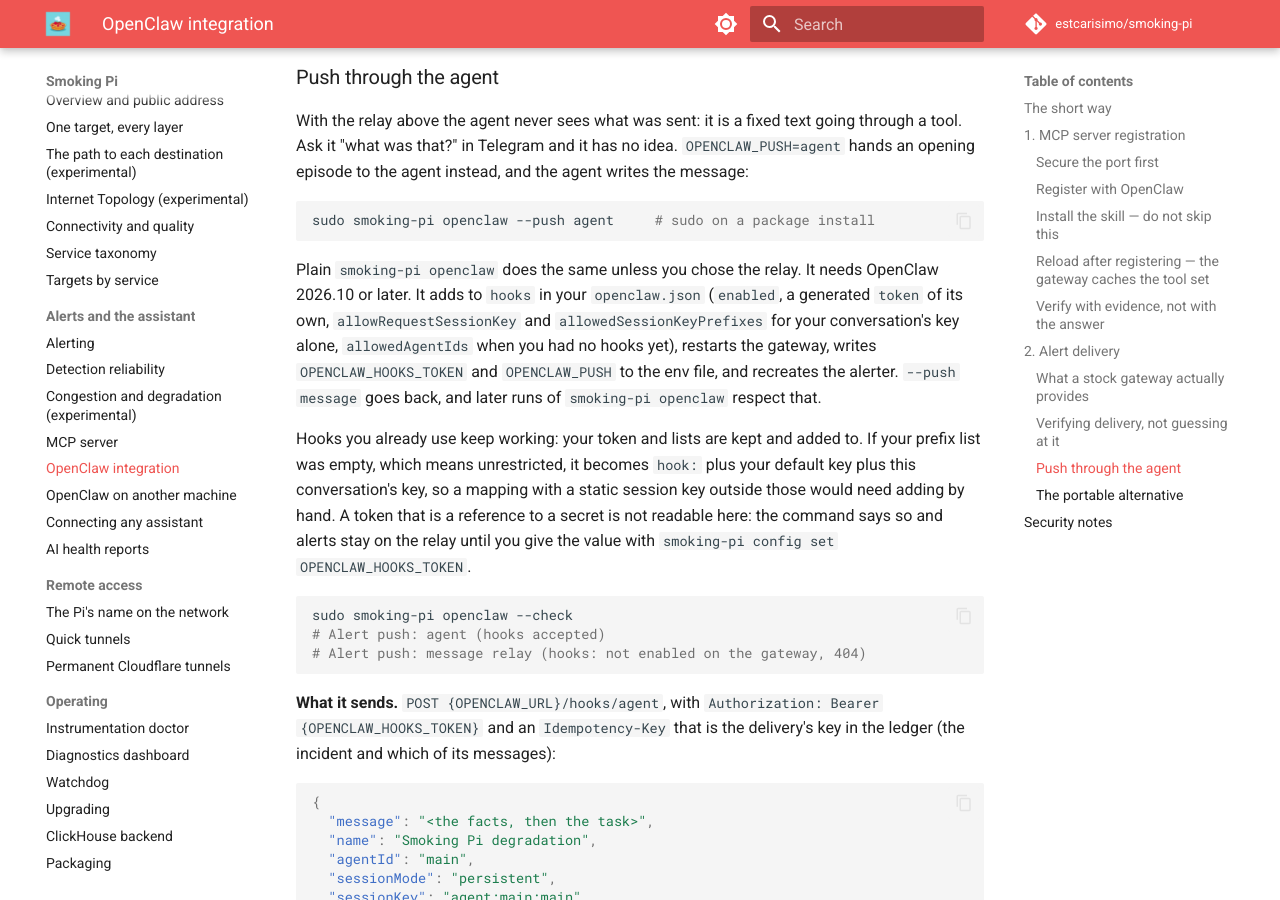
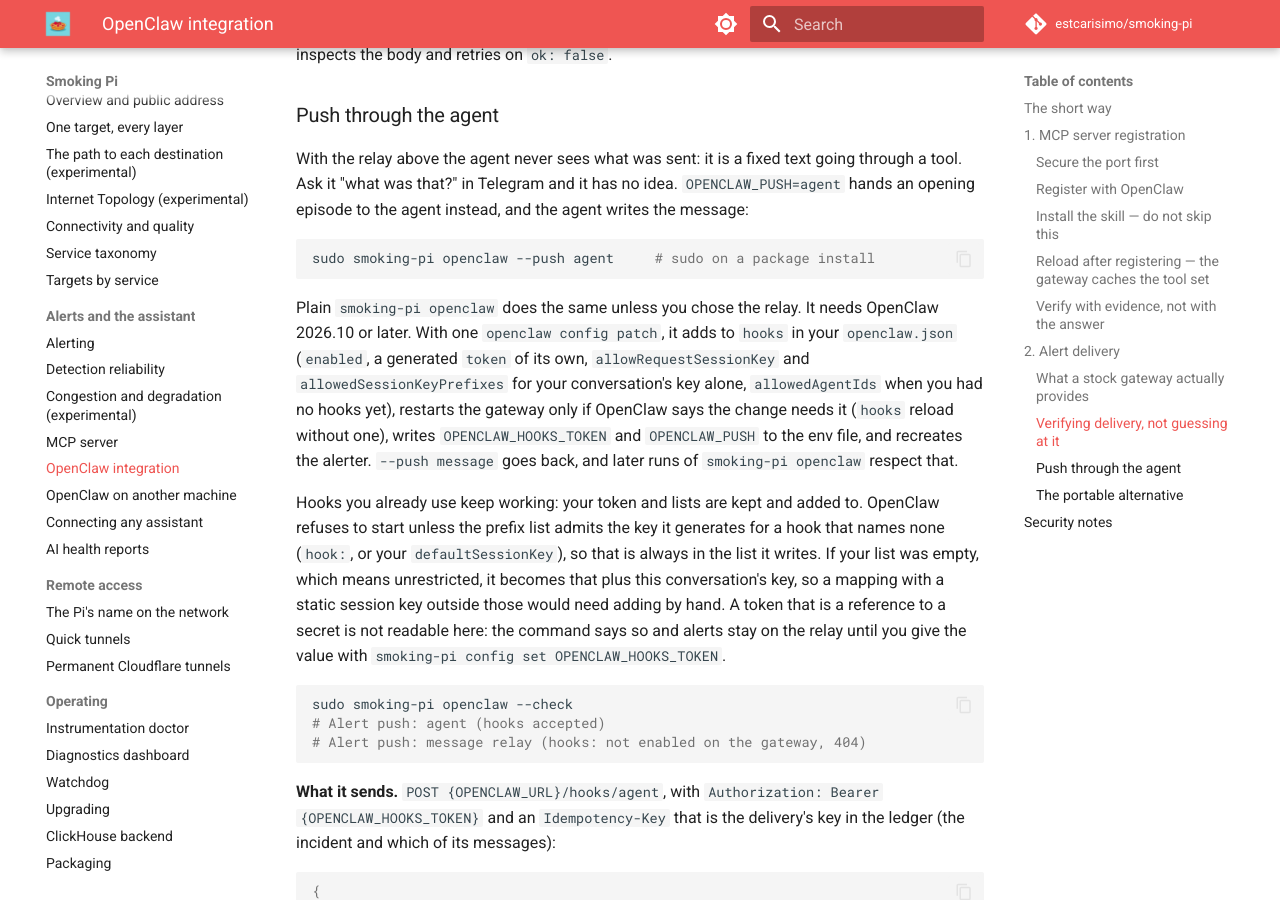
Before and after one commit to estcarisimo/smoking-pi, an MkDocs documentation site: the page built from docs/openclaw-integration.md, in a window 1280 px wide and 900 px high, scrolled down 6287 px. Built offline with MkDocs 1.6.1 and Material for MkDocs 9.7.7, drawn with Linux system fonts in a browser that asks for light colours; comment, search, counter and statistics services are not loaded; some of the changed text lies outside the part shown.

Commit message:
fix(cli): set up the hooks so a 2026.11.1 gateway starts and stays up
What staging showed on 2026-11-07, against OpenClaw 2026.11.1:
- the gateway refuses to start unless the prefix list admits hook: (or the
  default session key): the list now always does;
- mcp set is refused while the gateway runs: the same entry goes through
  config set mcp.servers.smokeping;
- five config sets through a reloading gateway fail: one config patch, the
  token in its 0600 file, not in an argv;
- a patch the busy gateway saved but did not take is kept, and the gateway
  restarted; otherwise hooks hot-reload and nothing restarts, and the hooks
  are written before the skill's own restart;
- an end's facts say the destinations once.

Co-Authored-By: Claude Opus 5.5 <noreply@anthropic.com>

````diff
--- a/docs/openclaw-integration.md
+++ b/docs/openclaw-integration.md
@@ -107,6 +107,8 @@ openclaw mcp set smokeping '{
   "requestTimeoutMs": 30000
 }'
 
+# OpenClaw 2026.11 refuses `mcp set` while the gateway runs; the same entry
+# through the gateway: openclaw config set mcp.servers.smokeping '{…}' --strict-json
 openclaw mcp doctor smokeping        # static config problems
 openclaw mcp probe smokeping         # connect and list capabilities
 openclaw mcp reload                  # pick up the new config
@@ -332,17 +334,19 @@ sudo smoking-pi openclaw --push agent     # sudo on a package install
 ```
 
 Plain `smoking-pi openclaw` does the same unless you chose the relay. It needs
-OpenClaw 2026.10 or later. It adds to `hooks` in your `openclaw.json`
+OpenClaw 2026.10 or later. With one `openclaw config patch`, it adds to `hooks` in your `openclaw.json`
 (`enabled`, a generated `token` of its own, `allowRequestSessionKey` and
 `allowedSessionKeyPrefixes` for your conversation's key alone, `allowedAgentIds`
 when you had no hooks yet), restarts
-the gateway, writes `OPENCLAW_HOOKS_TOKEN` and `OPENCLAW_PUSH` to the env file,
+the gateway only if OpenClaw says the change needs it (`hooks` reload without one), writes `OPENCLAW_HOOKS_TOKEN` and `OPENCLAW_PUSH` to the env file,
 and recreates the alerter. `--push message` goes back, and later runs of
 `smoking-pi openclaw` respect that.
 
 Hooks you already use keep working: your token and lists are kept and added to.
-If your prefix list was empty, which means unrestricted, it becomes `hook:` plus
-your default key plus this conversation's key, so a mapping with a static session
+OpenClaw refuses to start unless the prefix list admits the key it generates
+for a hook that names none (`hook:`, or your `defaultSessionKey`), so that is
+always in the list it writes. If your list was empty, which means unrestricted,
+it becomes that plus this conversation's key, so a mapping with a static session
 key outside those would need adding by hand. A token that is a reference to a
 secret is not readable here: the command says so and alerts stay on the relay
 until you give the value with `smoking-pi config set OPENCLAW_HOOKS_TOKEN`.
````
Also changed, not shown: 4 other files.
